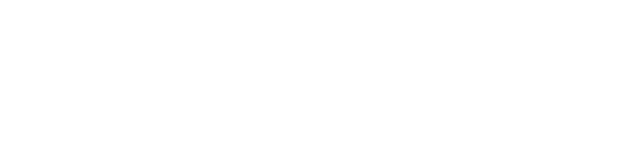
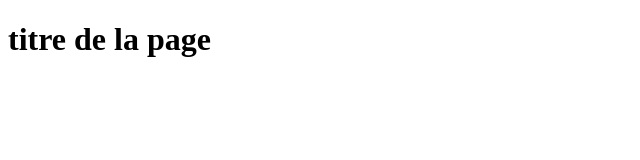
Before and after one commit to hcnfat/premier-depot, a plain HTML site: page index.html in a window 1280 px wide. Shown: the whole page, without its empty margins (0-640 px from the left). Drawn offline with Linux system fonts and the light colour scheme.

Commit message:
add title

```diff
--- a/index.html
+++ b/index.html
@@ -6,6 +6,6 @@
     <title>Document</title>
 </head>
 <body>
-
+    <h1>titre de la page</h1>
 </body>
 </html>
```
